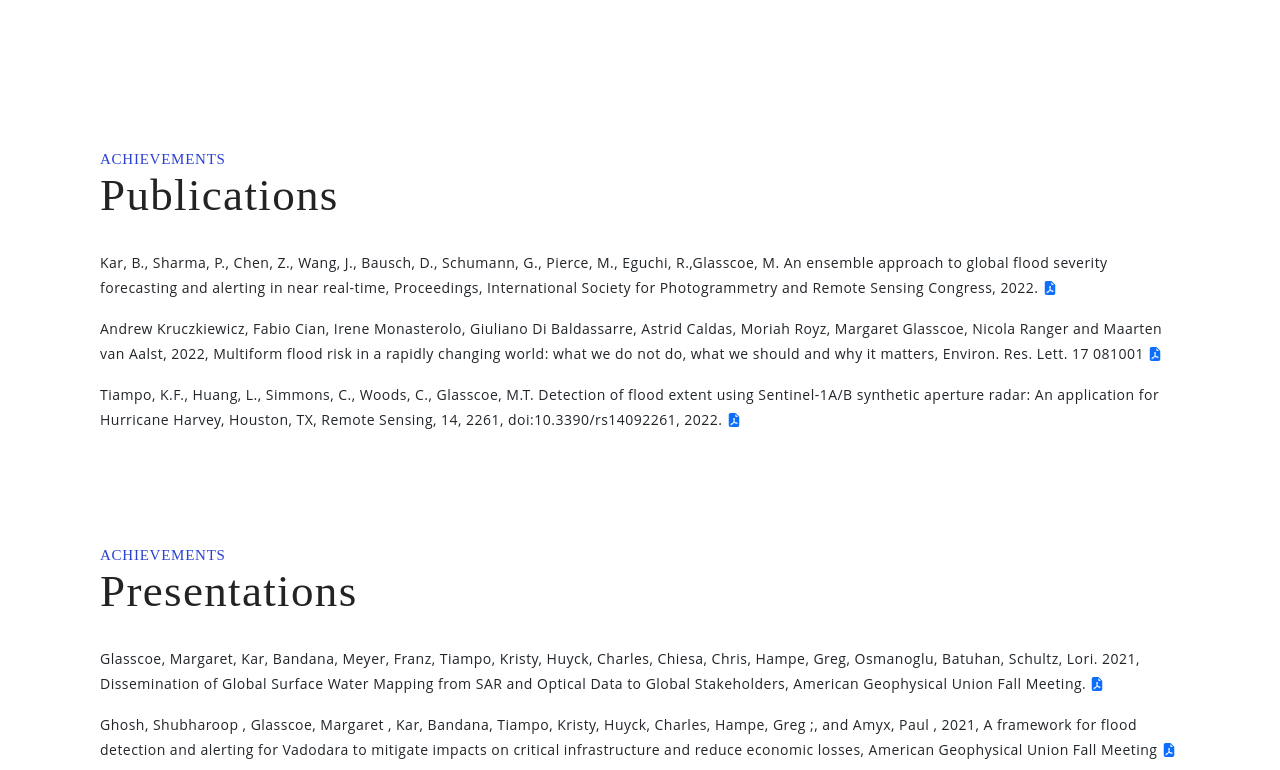
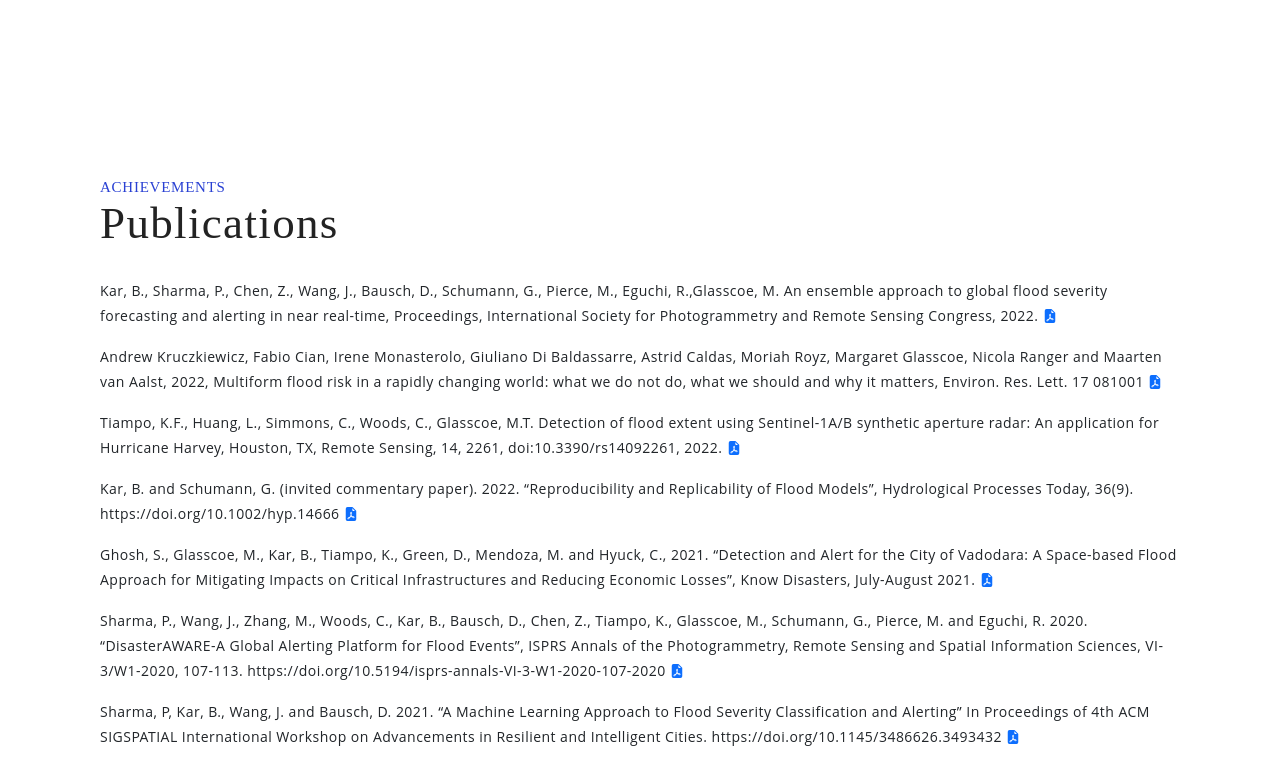
Before and after one commit to Global-Flood-Assessment/GIFFT-website, a Vue app: page / in a window 1280 px wide. Shown: the part 4570-5340 px from the top of the page. Built offline with nearby package versions, Linux system fonts and the light colour scheme; a web font is replaced by a local one.

Commit message:
Updated presentations, posters and publications

```diff
--- a/src/App.vue
+++ b/src/App.vue
@@ -44,53 +44,147 @@ export default {
       publications: [
         {
           title: `Kar, B., Sharma, P., Chen, Z., Wang, J., Bausch, D., Schumann, G., Pierce, M., Eguchi, R.,Glasscoe, M. An ensemble approach to global flood severity forecasting and alerting in near real-time, Proceedings, International Society for Photogrammetry and Remote Sensing Congress, 2022.`,
-          pdf: "#"
+          pdf: "#",
+          year: "2022"
         },
         {
           title: `Andrew Kruczkiewicz, Fabio Cian, Irene Monasterolo, Giuliano Di Baldassarre, Astrid Caldas, Moriah Royz, Margaret Glasscoe, Nicola Ranger and Maarten van Aalst, 2022,  Multiform flood risk in a rapidly changing world: what we do not do, what we should and why it matters, Environ. Res. Lett. 17 081001`,
-          pdf: "#"
+          pdf: "#",
+          year: "2022"
         },
         {
           title: `Tiampo, K.F., Huang, L., Simmons, C., Woods, C., Glasscoe, M.T. Detection of flood extent using Sentinel-1A/B synthetic aperture radar: An application for Hurricane Harvey, Houston, TX, Remote Sensing, 14, 2261, doi:10.3390/rs14092261, 2022.`,
-          pdf: "#"
+          pdf: "#",
+          year: "2022"
+        },
+        {
+          title: `Kar, B. and Schumann, G. (invited commentary paper). 2022. “Reproducibility and Replicability of Flood Models”, Hydrological Processes Today, 36(9). https://doi.org/10.1002/hyp.14666`,
+          pdf: "#",
+          year: "2022"
+        },
+        {
+          title: `Ghosh, S., Glasscoe, M., Kar, B., Tiampo, K., Green, D., Mendoza, M. and Hyuck, C., 2021. “Detection and Alert for the City of Vadodara: A Space-based Flood Approach for Mitigating Impacts on Critical Infrastructures and Reducing Economic Losses”, Know Disasters, July-August 2021.`,
+          pdf: "#",
+          year: "2021"
+        },
+        {
+          title: `Sharma, P., Wang, J., Zhang, M., Woods, C., Kar, B., Bausch, D., Chen, Z., Tiampo, K., Glasscoe, M., Schumann, G., Pierce, M. and Eguchi, R. 2020. “DisasterAWARE-A Global Alerting Platform for Flood Events”, ISPRS Annals of the Photogrammetry, Remote Sensing and Spatial Information Sciences, VI-3/W1-2020, 107-113. https://doi.org/10.5194/isprs-annals-VI-3-W1-2020-107-2020`,
+          pdf: "#",
+          year: "2020"
+        },
+        {
+          title: `Sharma, P, Kar, B., Wang, J. and Bausch, D. 2021. “A Machine Learning Approach to Flood Severity Classification and Alerting” In Proceedings of 4th ACM SIGSPATIAL International Workshop on Advancements in Resilient and Intelligent Cities. https://doi.org/10.1145/3486626.3493432`,
+          pdf: "#",
+          year: "2021"
+        },
+        {
+          title: `K. Tiampo, C. Woods, L. Huang, P. Sharma, Z. Chen, B. Kar, D. Bausch, C. Simmons, R. Estrada, M. Willis, M. Glasscoe. 2021. “A Machine Learning Approach to Flood Depth and Extent Detection Using Sentinel 1A/B Synthetic Aperture Radar”, In Proceedings of the 2021 IGARSS.`,
+          pdf: "#",
+          year: "2021"
+        },
+        {
+          title: `Kar, B., Bausch, B., Wang, J., Sharma, P., Chen, Z., Schumann, G., Pierce, M., Tiampo, K., Eguchi, R. and Glasscoe, M. 2020. “An Integrated Model of Models for Global Flood Alerting”, WIT Transactions on the Built Environment, 194: 73-86. ISSN# 1743-3509, WIT Press.`,
+          pdf: "#",
+          year: "2020"
         }
       ],
       presentations: [
         {
           title: `Glasscoe, Margaret, Kar, Bandana, Meyer, Franz,  Tiampo, Kristy, Huyck, Charles,  Chiesa, Chris, Hampe, Greg,   Osmanoglu, Batuhan,  Schultz, Lori. 2021, Dissemination of Global Surface Water Mapping from SAR and Optical Data to Global Stakeholders, American Geophysical Union Fall Meeting.`,
-          pdf: "#"
+          pdf: "#",
+          year: "2021"
         },
         {
           title: `Ghosh, Shubharoop , Glasscoe, Margaret , Kar, Bandana, Tiampo, Kristy, Huyck, Charles, Hampe, Greg ;, and  Amyx, Paul , 2021, A framework for flood detection and alerting for Vadodara to mitigate impacts on critical infrastructure and reduce economic losses, American Geophysical Union Fall Meeting`,
-          pdf: "#"
-        },
-        {
-          title: `Tiampo, K., Woods, C., Huang, L., Sharma, P., Chen, Z., Kar, B., Bausch, D., Simmons, C., Willis, M., Glasscoe, M. Advanced Flood Extent Detection Algorithms Applied to Sentinel 1A/B Synthetic Aperture Radar Data, invited speaker, Western & ICLR Multi-hazard Risk and Resilience (HRR) Workshop, Nov. 2021.`,
-          pdf: "#"
+          pdf: "#",
+          year: "2021"
         },
         {
           title: `Tiampo, K., Woods, C., Huang, L., Sharma, P., Chen, Z., Kar, B., Bausch, D., Simmons, C., Estrada, R., Willis, M., Glasscoe, M. A Machine Learning Approach to Flood Depth and Extent Detection Using Sentinel 1A/B Synthetic Aperture Radar, oral presentation, IEEE International Geoscience and Remote Sensing Symposium (IGARSS 2021), July 2021.`,
-          pdf: "#"
+          pdf: "#",
+          year: "2021"
         },
         {
           title: `Glasscoe, M., Tiampo, K., Woods, C., Kar, B., Bausch, D., Sharma, P., Zhang, M., Chen, Z., Wang, J., Pierce, M., Schumann, G., Eguchi, R., Integrating Hydrologic Models and Earth Observation Data for Global Flood Forecasting and Alerting, ASPRS – IMAGING AND GEOSPATIAL SOCIETY Annual meeting (virtual), 2021.`,
-          pdf: "#"
+          pdf: "#",
+          year: "2021"
         },
         {
           title: `Kar, B., Glasscoe, M., Bausch, D., Sharma, P., Wang, J., Schumann, G., Tiampo, K., Chen, Z., Eguchi, R., Pierce, M., 2022, AN ENSEMBLE APPROACH TO GLOBAL FLOOD SEVERITY FORECASTING AND ALERTING IN NEAR REAL-TIME, ISPRS Congress`,
-          pdf: "#"
+          pdf: "#",
+          year: "2022"
         },
         {
           title: `Ghosh, S., Glasscoe, M., Kar, B., Tiampo, K., and Huyck, C., 2022, Earth observation (EO) based approaches for developing flood risk products to support mitigation and response activities: A demonstration study for Vadodara, India, IGARSS.`,
-          pdf: "#"
+          pdf: "#",
+          year: "2022"
         },
         {
           title: `Kristy Tiampo, Clay Woods, Lingcao Huang, Prativa Sharma, ZhiQiang Chen, Bandana Kar, Doug Bausch, Conor Simmons, Michael Willis, Margaret Glasscoe, 2021. "Advanced Flood Extent Detection Algorithms Applied to Sentinel 1A/B Synthetic Aperture Radar Data." Western-ICLR Multi-hazard Risk and Resilience Workshop, Nov 2021.`,
-          pdf: "#"
+          pdf: "#",
+          year: "2021"
         },
         {
           title: `Molan Zhang and ZhiQiang Chen, “Urban Road Network and Flood Damage Assessment using Optical Remote Sensing Data and Deep Metric Learning”. Abstract submit to 2022 DSPS (1st International Data Science for Pavements Symposium)`,
-          pdf: "#"
+          pdf: "#",
+          year: "2022"
+        },
+        {
+          title: `Chen, Z., Zhang, M., Glasscoe, M., Tiampo, M. and Kar, B.. 2022. “Resilience Assessment of Urban Road Network with Flood Damage Using Remote Sensing Data,” AGU, Chicago, IL.`,
+          pdf: "#",
+          year: "2022"
+        },
+        {
+          title: `Schumann, G., Glasscoe, M. and Kar, B. 2022. “Global Satellite-based Flood Monitoring Post-MODIS”, LANCE UWG (https://wiki.earthdata.nasa.gov/display/LANCE/LANCE+UWG%3A+3-4+May+2022).`,
+          pdf: "#",
+          year: "2022"
+        },
+        {
+          title: `Ghosh, S., Glasscoe, M., Kar, B., Tiampo, K., Huyck, C., Amyx, P. and Hempe, G. 2022. “Stakeholder Engagement to Disseminate Flood Severity, inundation, and Critical Infrastructure Exposure Information for Mitigation”, ASPRS.`,
+          pdf: "#",
+          year: "2022"
+        },
+        {
+          title: `Sharma, P., Kar, B., Wang J. and Bausch, D.. 2021. “A Machine Learning Approach to Flood Severity Classification and Alerting”, 4th ACM SIGSPATIAL International Workshop on Advancements in Resilient and Intelligent Cities.`,
+          pdf: "#",
+          year: "2021"
+        },
+        {
+          title: `Glasscoe, M., Tiampo, K., Woods, C., Kar, B., Bausch, D., Sharma, P., Zhang, M., Chen, Z., Wang, J., Pierce, M., Schumann, G. and Eguchi. R., 2021 . “Integrating Hydrologic Models and Earth Observation Data for Global Flood Forecasting and Alerting”, American Society of Photogrammetry and Remote Sensing Annul Conference (ASPRS).`,
+          pdf: "#",
+          year: "2021"
+        },
+        {
+          title: `Sharma, P, Zhang, M., Wang, J., Wods, C., Kar, B., Chen, Z., Tiampo, K., Schumann, G., Pierce, M. and Eguchi R. 2020. “DisasterAWARE-A Global Alerting Platform for Flood Events”, GI4DM.`,
+          pdf: "#",
+          year: "2020"
+        },
+        {
+          title: `Glasscoe, M., Kar., B., Bausch, D., Hampe, G., Chisea, C., Tiampo, K., Chen, Z., Schumann, G., Eguchi, R., Huyck, C., Pierce, M. and Wang, J. 2020. “Rapid Flood Severity Classification and Alerting for the Spring 2020 Africa Floods: A Case Study”, AGU.`,
+          pdf: "#",
+          year: "2020"
+        },
+        {
+          title: `Kar, B., Bausch, D., Wang, J., Sharma, P., Chen, Z., Schumann, G., Pierce, M., Tiampo, K., Eguchi, R. and Glasscoe, M. 2020. “An Integrated Model of Models for Global Flood Alerting”, 7th International Conference on Flood and Urban Water Management (FRIAR 2020).`,
+          pdf: "#",
+          year: "2020"
+        },
+        {
+          title: `Schumann, G., Glasscoe, M., Bausch, D., Pierce, M., Wang, J. Chen, Z., Eguchi, R., Huyck, C., Tiampo, K. and Kar, B. 2020. “Using a Model-of-Models Approach and Remote Sensing Technologies to Improve Flood Disaster Alerting”, EGU General Assembly 2020, Virtual, https://doi.org/10.5194/egusphere-egu2020-13113.`,
+          pdf: "#",
+          year: "2020"
+        }
+      ],
+      posters: [
+        {
+          title: `Ghosh, S., Huyck, C., Eguchi, R., Glasscoe, M., Kar, B., Tiampo, K., Chen, Z. and Bausch, D. 2020. “Earth Observation (EO) Based Critical Infrastructure Exposure Models and Flood Forecasting Techniques for Risk Monitoring and Management for the City of Vadodara, India”, AGU.`,
+          pdf: "#",
+          year: "2020"
+        },
+        {
+          title: `Glasscoe, M., Bausch, D., Tiampo, K., Eguchi, R., Pierce, M., Chen, Z., Kar, B. and Schumann, G. 2019. “Advancing Access to Global Flood Modeling and Alerting Using the PDC DisasterAWARE Platform and Remote Sensing Technologies”, AGU. San Francisco, CA.`,
+          pdf: "#",
+          year: "2019"
         }
       ],
       mediaReleases: [
@@ -286,7 +380,7 @@ export default {
     <section class="section-6" id="section-team">
       <div>
         <h2 class="row-margin h2-sub"> TEAM </h2>
-        <h2 class="row-margin">Contributions and team</h2>
+        <h2 class="row-margin">Contributors</h2>
         <div class="row-margin d-flex flex-row flex-wrap">
           <div v-for="(contributor, contributorIndex) in contributors" :key="contributorIndex"
                style="width: 250px; height: 300px;padding: 10px;" class="text-center">
@@ -300,7 +394,8 @@ export default {
         </div>
 
 
-        <h2 class="row-margin">Student</h2>
+        <h2 class="row-margin h2-sub"> TEAM </h2>
+        <h2 class="row-margin">Students</h2>
         <div class="row-margin d-flex flex-row flex-wrap">
           <div v-for="(contributor, contributorIndex) in students" :key="contributorIndex"
                style="width: 250px; height: 300px;padding: 10px;" class="text-center">
@@ -314,6 +409,7 @@ export default {
         </div>
 
 
+        <h2 class="row-margin h2-sub"> TEAM </h2>
         <h2 class="row-margin">Alumnus</h2>
         <div class="row-margin d-flex flex-row flex-wrap">
           <div v-for="(contributor, contributorIndex) in alumnus" :key="contributorIndex"
@@ -361,7 +457,24 @@ export default {
       </div>
     </section>
 
+
     <section class="section-9">
+      <div>
+        <h2 class="row-margin h2-sub"> ACHIEVEMENTS </h2>
+        <h2 class="row-margin">Posters</h2>
+        <div class="row-margin d-flex flex-column">
+          <div v-for="(poster, posterIndex) in posters" :key="posterIndex">
+            <p><small>{{ poster.title }}
+              <b-link :href="poster.pdf">
+                <b-icon icon="file-earmark-pdf-fill"/>
+              </b-link>
+            </small></p>
+          </div>
+        </div>
+      </div>
+    </section>
+
+    <section class="section-10">
       <div>
         <h2 class="row-margin h2-sub"> ACHIEVEMENTS </h2>
         <h2 class="row-margin">Media Releases</h2>
```
